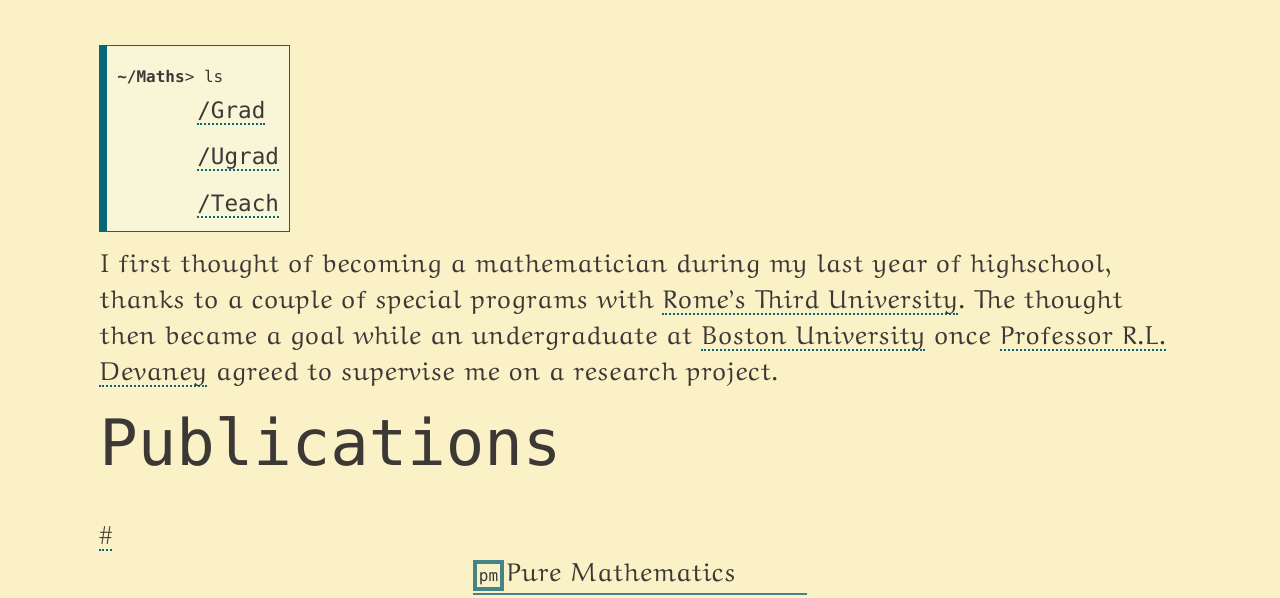
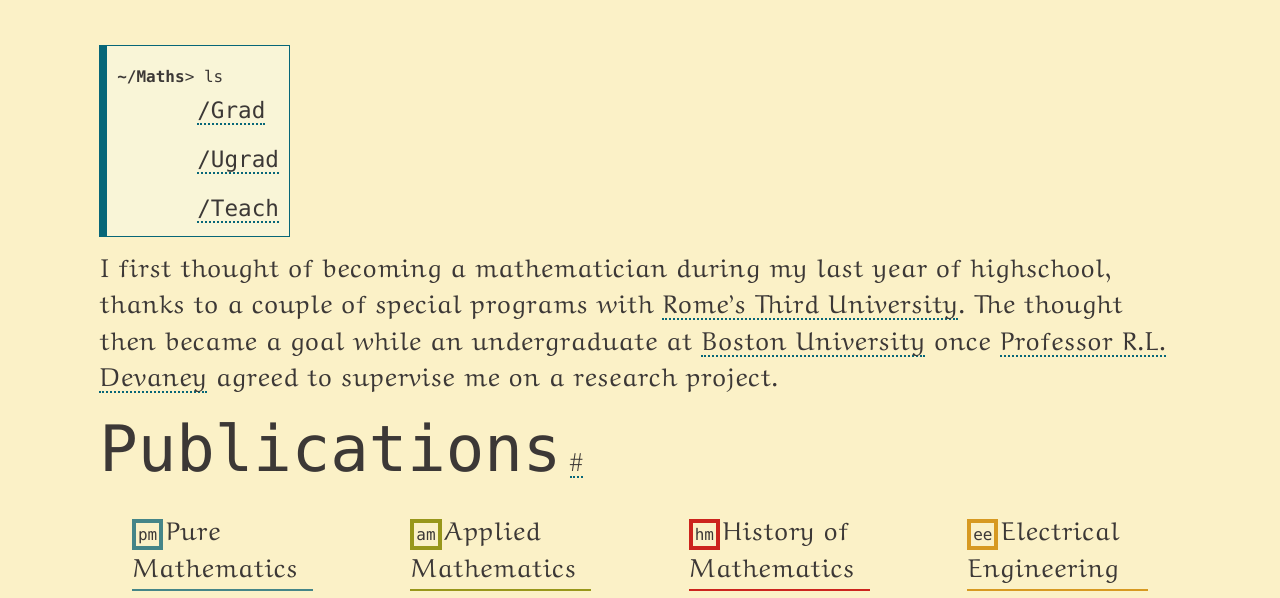
Before and after one commit to SilvestriStefano/SilvestriStefano.github.io, an Eleventy site: page src/maths/maths.md in a window 1280 px wide. Shown: the part 202-800 px from the top of the page. Built offline with nearby package versions, Linux system fonts and the light colour scheme; Eleventy itself is replaced by a stand-in of ours; files that its build step writes are made by us from their sources; what markdown-it-mathjax3 would draw is missing.

Commit message:
style improvements

```diff
--- a/src/assets/css/style.css
+++ b/src/assets/css/style.css
@@ -336,9 +336,10 @@
 }
 /*--------------*/
 main a {
+    --border-size: 0.125em;
     --border-style: dotted;
     --border-color: var(--clr-blue_a);
-    border-bottom: 0.125em var(--border-style) var(--border-color);}
+    border-bottom: var(--border-size) var(--border-style) var(--border-color);}
 main a:visited {--border-color: var(--clr-purple_a);}
 main a:hover, main a:focus {
     --border-style: solid;
@@ -354,8 +355,22 @@
 @media screen and (min-width:64em) {
   main ul {padding-left: 1rem;}
 }
-main ul {margin-bottom: 1rem;}
-main li:not(:last-of-type) {margin-bottom: 0.625rem;}
+main ul {
+    list-style: none;
+    margin: 1rem 0;
+}
+main li:not(:last-of-type) {margin-bottom: 0.8rem;}
+
+/* permalink stuff */
+.header_wrapper h2,
+.header_wrapper h3,
+.header_wrapper h4,
+.header_wrapper h5,
+.header_wrapper h6 {display: inline;}
+.header-anchor {
+    height: 1rem;
+    width: 1rem;
+}
 
 /* Accordion stuff */
 summary {
@@ -372,7 +387,7 @@
 
 .accordion__container {
   border-bottom: 0.125rem solid var(--clr-fg);
-  margin: 2rem 0;
+  margin: 2rem 1rem;
 }
 .accordion__panel {
   padding: 0.5rem;
@@ -383,10 +398,12 @@
 .accordion__panel li p {margin-top: 0.125rem;}
 
 .category-legend {
-  flex-wrap: wrap;
-  justify-content: space-evenly;
-  margin-bottom: 0.625rem;
+    --gap: 2rem;
+    grid-template-columns: repeat(auto-fit, minmax(8em,1fr));
+    justify-items: center;
+    margin: 2rem 0;
 }
+span[data-category] {max-width:8em;}
 span[data-category], [data-category]>cite {border-bottom: 0.125rem solid var(--clr-category);}
 [data-category]::before {
   border: 0.25rem solid var(--clr-category);
```
